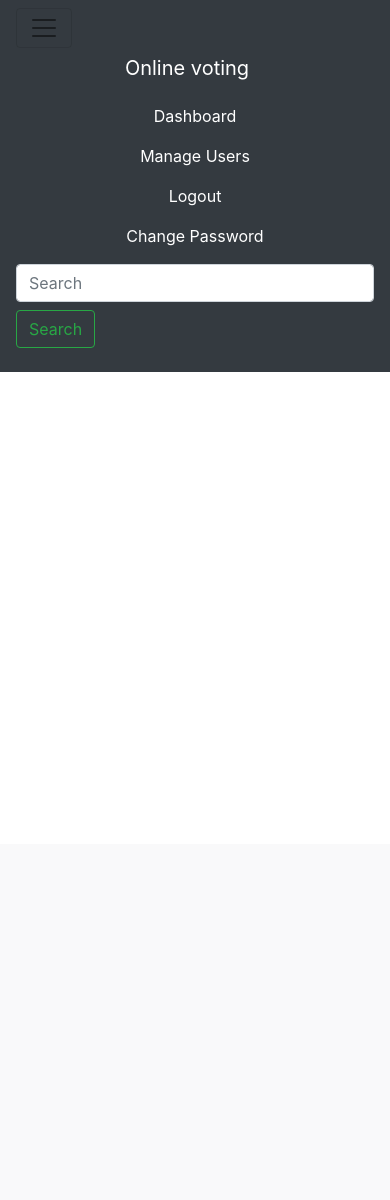
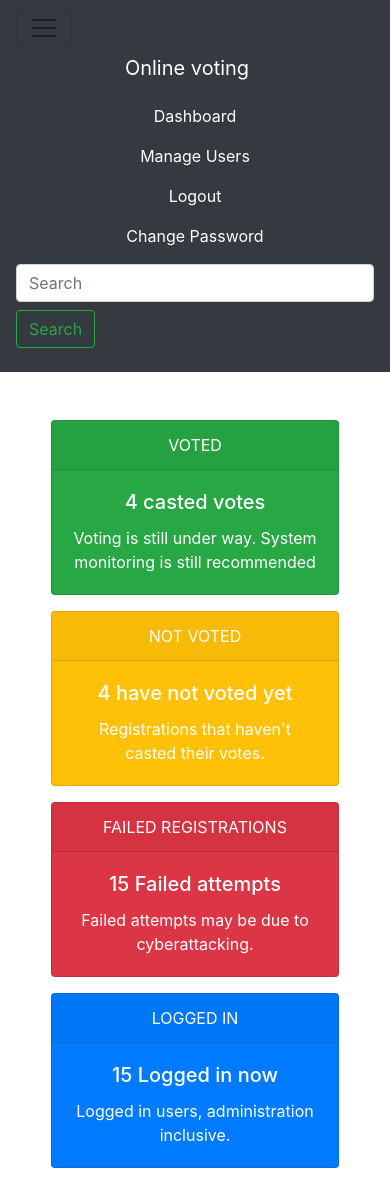
Before and after one commit to hugginssd/online-voting, a PHP site: page /admin.php in a window 390 px wide, after a click that opens the changed part. Before the commit the page ends 372 px from the top, so only its background shows below. Run offline with PHP 8.4, Linux system fonts and the light colour scheme; a user stored in the database is signed in; data comes from the database, SQL or seed files in the repository; some libraries are stand-ins or nearby versions.

Commit message:
New admin updates

```diff
--- a/admin.php
+++ b/admin.php
@@ -5,3 +5,62 @@ session_start();
 include "auth.php";
 include "header_admin.php";
 ?>
+<BR>
+<center>
+    <BR>
+    <?php
+		include("connection.php");
+		$rs = mysqli_query($con,"SELECT COUNT(*) AS 'VoteCount' FROM `voters` WHERE `status`='VOTED'");
+                	while ($row = mysqli_fetch_object($rs)){
+                        $max=$row->VoteCount;
+                        ?>
+
+    <div class="form-group row">
+        <div class="col-sm-3">
+            <div class="card text-white bg-success mb-3" style="max-width: 18rem;">
+                <div class="card-header">VOTED</div>
+                <div class="card-body">
+                    <h5 class="card-title"><?php echo ''.$max.' '.'casted votes' ?></h5>
+                    <?php } ?>
+                    <p class="card-text">Voting is still under way. System monitoring is still recommended</p>
+                </div>
+            </div>
+        </div>
+        <?php
+		include("connection.php");
+		$rsm = mysqli_query($con,"SELECT COUNT(*) AS 'VoteCount' FROM `voters` WHERE `status`='NOTVOTED'");
+                	while ($rowm = mysqli_fetch_object($rsm)){
+                        $min=$rowm->VoteCount;
+                        ?>
+
+        <div class="col-sm-3">
+            <div class="card text-white bg-warning mb-3" style="max-width: 18rem;">
+                <div class="card-header">NOT VOTED</div>
+                <div class="card-body">
+                    <h5 class="card-title"><?php echo ''.$min.' '.'have not voted yet' ?></h5>
+                    <?php } ?>
+                    <p class="card-text">Registrations that haven't casted their votes.</p>
+                </div>
+            </div>
+        </div>
+        <div class="col-sm-3">
+            <div class="card text-white bg-danger mb-3" style="max-width: 18rem;">
+                <div class="card-header">FAILED REGISTRATIONS</div>
+                <div class="card-body">
+                    <h5 class="card-title">15 Failed attempts</h5>
+                    <p class="card-text">Failed attempts may be due to cyberattacking.</p>
+                </div>
+            </div>
+        </div>
+        <div class="col-sm-3">
+            <div class="card text-white bg-primary mb-3" style="max-width: 18rem;">
+                <div class="card-header">LOGGED IN</div>
+                <div class="card-body">
+                    <h5 class="card-title">15 Logged in now</h5>
+                    <p class="card-text">Logged in users, administration inclusive.</p>
+                </div>
+            </div>
+        </div>
+
+    </div>
+</center>
--- a/header_admin.php
+++ b/header_admin.php
@@ -18,7 +18,7 @@
     <a class="navbar-brand text-white" href="voter.php">Online voting</a>
     <ul class="navbar-nav mr-auto mt-2 mt-lg-0">
       <li class="nav-item active">
-        <a class="nav-link text-white" href="dashboard.php">Dashboard <span class="sr-only">(current)</span></a>
+        <a class="nav-link text-white" href="admin.php">Dashboard <span class="sr-only">(current)</span></a>
       </li>
       <li class="nav-item">
         <a class="nav-link text-white" href="users.php">Manage Users</a>
--- a/header_voter.php
+++ b/header_voter.php
@@ -21,16 +21,16 @@
         <a class="nav-link text-white" href="voter.php">Home <span class="sr-only">(current)</span></a>
       </li>
       <li class="nav-item">
-        <a class="nav-link text-white" href="lan_view.php">Vote Results</a>
+        <a class="nav-link text-white" href="lan_view.php"></a>
       </li>
       <li class="nav-item">
-        <a class="nav-link text-white" href="profile.php">Profile</a>
+        <a class="nav-link text-white" href="profile.php"></a>
       </li>
       <li class="nav-item">
         <a class="nav-link text-white" href="logout.php">Logout</a>
       </li>
       <li class="nav-item">
-        <a class="nav-link text-white" href="change_pass.php">Change Password</a>
+        <a class="nav-link text-white" href="change_pass.php"></a>
       </li>
     </ul>
     <form class="form-inline my-2 my-lg-0">
--- a/reg_action.php
+++ b/reg_action.php
@@ -24,6 +24,9 @@ $name3 = mysqli_real_escape_string($con,$_POST['username']);
 $pass = mysqli_real_escape_string($con,$_POST['password']);
 $pin = mysqli_real_escape_string($con, $_POST['pin']);
 $rank = "";
+
+
+
 
 $sq = mysqli_query($con, 'SELECT username FROM loginusers WHERE username="'.$_POST['username'].'"');
 $exist = mysqli_num_rows($sq);
```
Also changed, not shown: users.php (+23 -21 lines).
